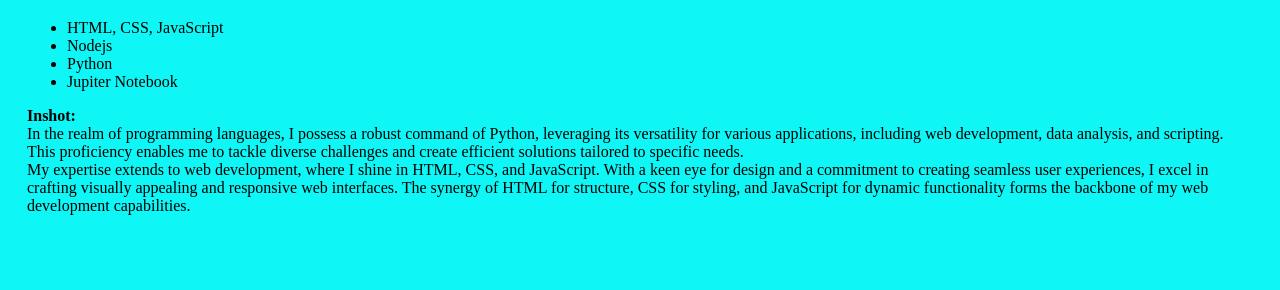
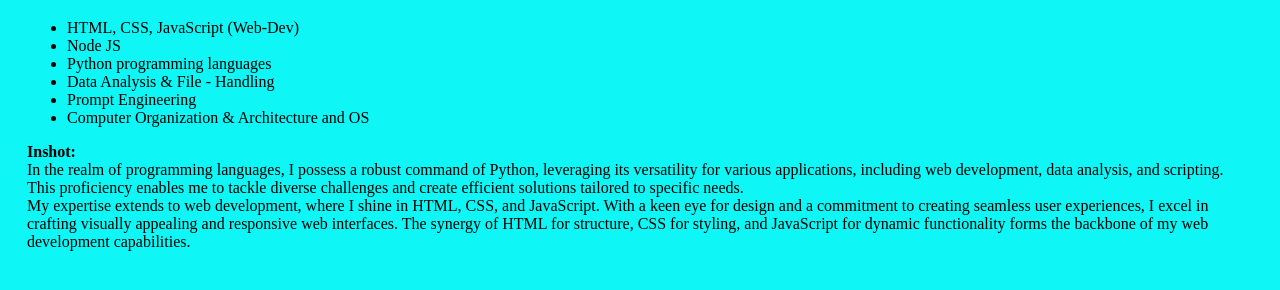
Before and after one commit to ankit485803/My-Portfolio, a plain HTML site: page skill.html in a window 1280 px wide. Shown: the part 88-378 px from the top of the page. Drawn offline with Linux system fonts and the light colour scheme.

Commit message:
add prompot engineering skills
add prompot engineering skills

```diff
--- a/skill.html
+++ b/skill.html
@@ -11,10 +11,12 @@
 
     <h1> Skills </h1>
     <ul>
-        <li> HTML, CSS, JavaScript </li>
-        <li> Nodejs </li>
-        <li> Python</li>
-        <li> Jupiter Notebook </li>
+        <li> HTML, CSS, JavaScript (Web-Dev)</li>
+        <li> Node JS </li>
+        <li> Python programming languages</li>
+        <li> Data Analysis & File - Handling </li>
+        <li> Prompt Engineering </li>
+        <li> Computer Organization & Architecture and OS </li>
     </ul>
 
     <p> <b>Inshot: </b> <br>
```
